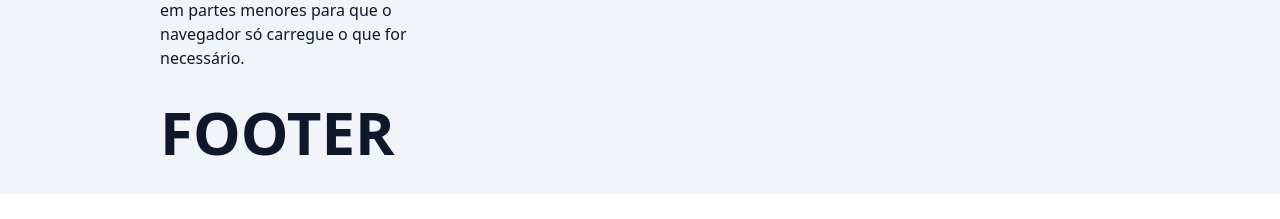
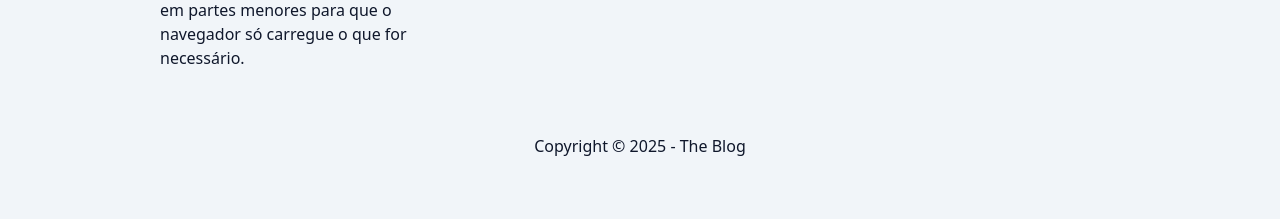
Before and after one commit to Tyago404/curso-Next.js, a Next.js app: page / in a window 1280 px wide. Shown: the part 1908-2127 px from the top of the page. Before the commit the page ends 2102 px from the top, so only its background shows below. Built offline with nearby package versions, Linux system fonts and the light colour scheme.

Commit message:
Componente footer

```diff
--- a/src/app/layout.tsx
+++ b/src/app/layout.tsx
@@ -2,14 +2,14 @@
 import "./globals.css";
 import { Container } from "@/components/Container";
 import { Header } from "@/components/Header";
+import { Footer } from "@/components/Footer";
 
 export const metadata: Metadata = {
-  title:{
-    default: 'The blog',
-    template: '%s | The Blog'
+  title: {
+    default: "The blog",
+    template: "%s | The Blog",
   },
   description: "Descrição da Page",
-
 };
 
 type RootLayoutProps = {
@@ -23,9 +23,7 @@
         <Container>
           <Header />
           {children}
-          <footer>
-            <h1 className="text-6xl font-bold py-8">FOOTER</h1>
-          </footer>
+          <Footer />
         </Container>
       </body>
     </html>
--- /dev/null
+++ b/src/components/Footer/index.tsx
@@ -0,0 +1,9 @@
+import Link from "next/link";
+
+export function Footer() {
+  return (
+    <footer className="pb-16 text-center">
+      <p><span>Copyright &copy; {new Date().getFullYear()} - <Link href='/'>The Blog</Link> </span></p>
+    </footer>
+  );
+}
--- a/src/components/Header/index.tsx
+++ b/src/components/Header/index.tsx
@@ -12,7 +12,7 @@
           "lg:text-7xl/normal lg:py-12"
         )}
       >
-        <Link href='#'>The Blog</Link>
+        <Link href='/'>The Blog</Link>
       </h1>
     </header>
   );
--- a/src/components/PostsList/index.tsx
+++ b/src/components/PostsList/index.tsx
@@ -6,7 +6,7 @@
   const posts = await findAllPublicPosts();
 
   return (
-    <div className="grid grid-cols-1 gap-8 sm:grid-cols-2 lg:grid-cols-3">
+    <div className="grid grid-cols-1 mb-16 gap-8 sm:grid-cols-2 lg:grid-cols-3">
       {posts.slice(1).map((post) => {
         const postLink = `/posts/${post.slug}`;
 
```
